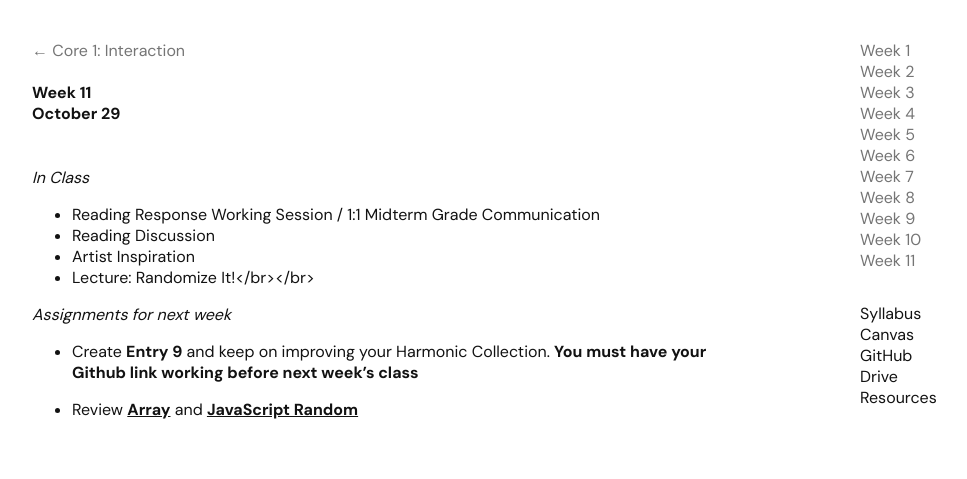
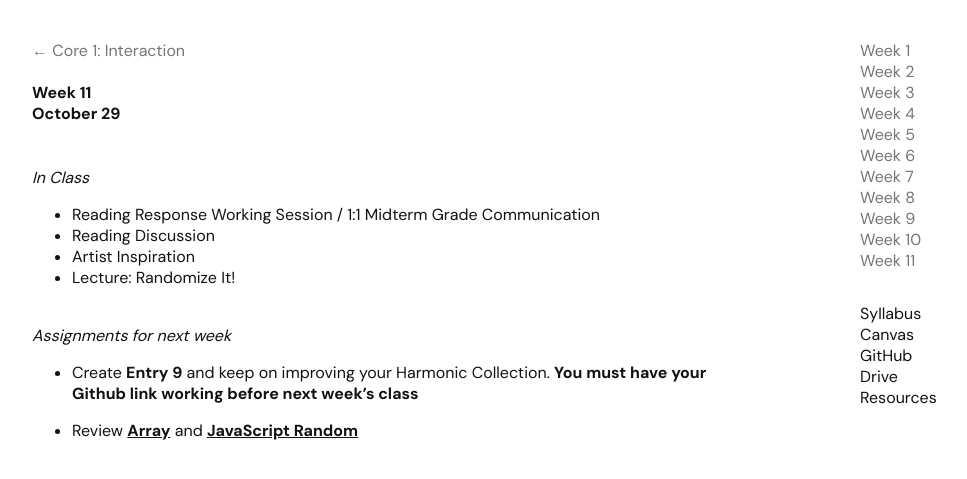
Before and after one commit to core1-interaction/core1-interaction.github.io, a Jekyll site: the page built from week11.md, in a window 1280 px wide. Shown: the top 479 px of the page, without its empty margins (108-1075 px from the left). Built offline with Jekyll 4.4.1, drawn with Linux system fonts in a browser that asks for light colours.

```diff
--- a/week11.md
+++ b/week11.md
@@ -12,7 +12,7 @@ title: Week 11
 + Reading Response Working Session / 1:1 Midterm Grade Communication
 + Reading Discussion
 + Artist Inspiration
-+ Lecture: Randomize It!</br></br>
++ Lecture: Randomize It!<br><br>
 
 
 *Assignments for next week*
```
